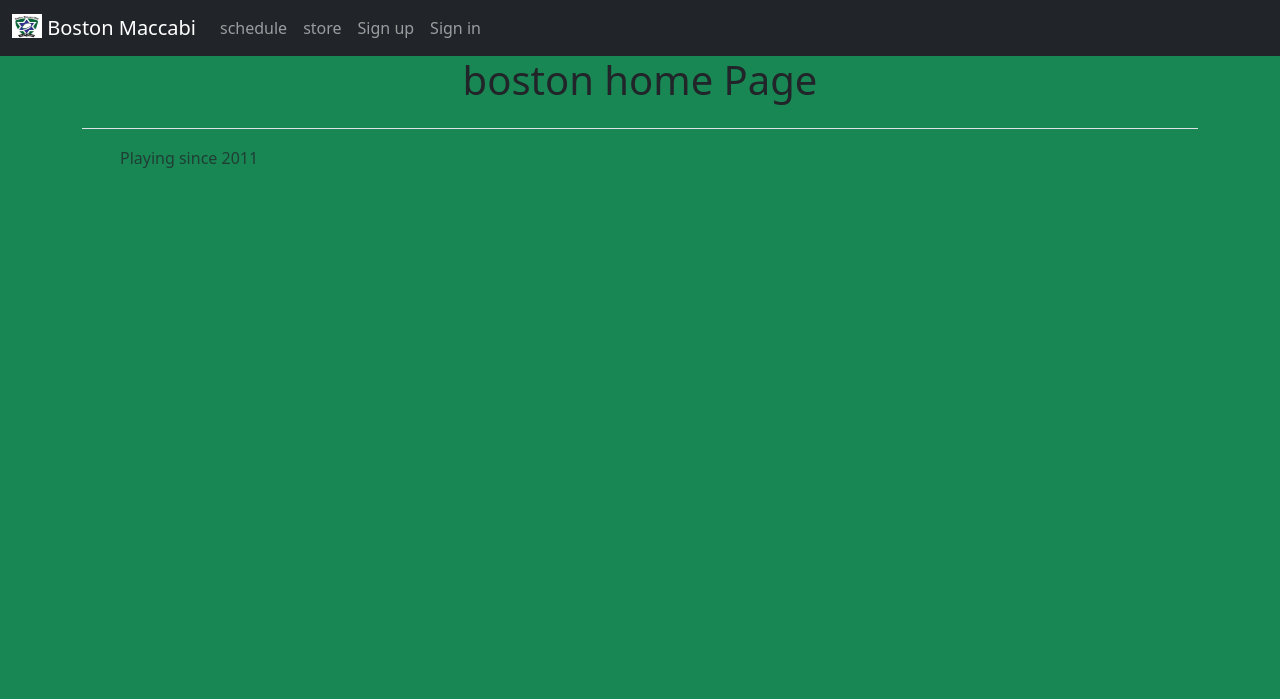
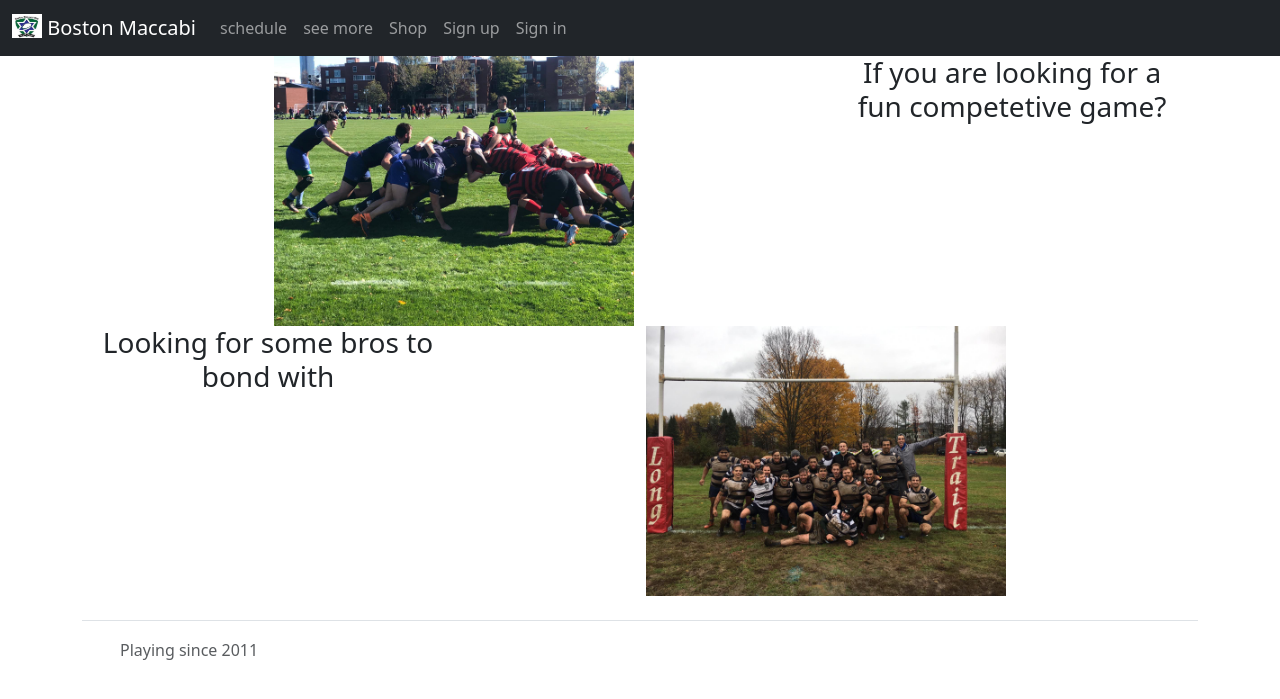
Before and after one commit to sotne/final_project-Flask, a Flask app: page / in a window 1280 px wide. Shown: the top 699 px of the page. Run offline with Flask 3, Linux system fonts and the light colour scheme.

Commit message:
added the more info page and a main page

```diff
--- a/app/routes.py
+++ b/app/routes.py
@@ -1,6 +1,10 @@
 from app import app
-from flask import render_template,url_for
+from flask import render_template,url_for,redirect
 
 @app.route('/')
 def index():
     return render_template('index.html')
+
+@app.route('/seemore')
+def see_more():
+    return render_template('knowmore.html')
--- a/app/templates/Footer.html
+++ b/app/templates/Footer.html
@@ -8,8 +8,8 @@
       </div>
 
       <ul class="nav col-md-4 justify-content-end list-unstyled d-flex">
-        <li class="ms-3 link-dark"><a class="text-muted" href="https://twitter.com/bosmaccabirfc?s=11&t=Y9teMcBwucC9m6ZrCLUOtA"><svg class="bi" width="24" height="24"><use xlink:href="#twitter"></use></svg></a></li>
-        <li class="ms-3"><a class="text-muted link-dark" href="https://instagram.com/bostonmaccabi?igshid=YmMyMTA2M2Y="><svg class="bi" width="24" height="24"><use xlink:href="#instagram"></use></svg></a></li>
+        <li class="ms-3"><a class="text-muted" href="https://twitter.com/bosmaccabirfc?s=11&t=Y9teMcBwucC9m6ZrCLUOtA"><svg class="bi" width="24" height="24"><use xlink:href="#twitter"></use></svg></a></li>
+        <li class="ms-3"><a class="link-dark" href="https://instagram.com/bostonmaccabi?igshid=YmMyMTA2M2Y="><svg class="bi" width="24" height="24"><use xlink:href="#instagram"></use></svg></a></li>
         <li class="ms-3"><a class="text-muted" href="https://www.facebook.com/BostonMaccabiRugby/?ref=page_internal"><svg class="bi" width="24" height="24"><use xlink:href="#facebook"></use></svg></a></li>
       </ul>
     </footer>
--- a/app/templates/NavBar.html
+++ b/app/templates/NavBar.html
@@ -13,7 +13,10 @@
             <a class="nav-link" href="#">schedule</a>
           </li>
           <li class="nav-item">
-            <a class="nav-link" href="https://teamlocker.squadlocker.com/#/lockers/boston-maccabi">store</a>
+            <a class="nav-link" href="{{ url_for( 'see_more' ) }}">see more</a>
+          </li>
+          <li class="nav-item">
+            <a class="nav-link" href="https://teamlocker.squadlocker.com/#/lockers/boston-maccabi">Shop</a>
           </li>
           <li class="nav-item">
             <a class="nav-link" href="#">Sign up</a>
--- a/app/templates/base.html
+++ b/app/templates/base.html
@@ -7,7 +7,7 @@
     <link rel="stylesheet" href="https://cdn.jsdelivr.net/npm/bootstrap@5.3.0-alpha1/dist/css/bootstrap.min.css">
     <title>Boston Maccabis| {% block title %} Main Page {% endblock %}</title>
 </head>
-<body class="bg-success">
+<body class="">
 
     {% include 'Navbar.html'%}
 
--- a/app/templates/index.html
+++ b/app/templates/index.html
@@ -4,7 +4,29 @@
 {% block title%} HomePage {% endblock title%}
 
 {% block content %}
+<div class="container lg-4 md-3 sm-6 text-center w-auto">
+    <div class="row">
+        <div class="col-8">
+            <img src="{{ url_for('static', filename='images/pic3.jpg')}}" class="w-50" alt="">
+        </div>
+        <div class="col-4">
+            <h3>If you are looking for a fun competetive game?</h3>
+        </div>
+    </div>
+    <div class="row">
+        <div class="col-4">
+            <h3>Looking for some bros to bond with </h3>
+        </div>
+        <div class="col-8">
+            <img src="{{ url_for('static', filename='images/pic7.jpg')}}" class="w-50"alt="">
+        </div>
 
-<h1 class="text-center">boston home Page</h1>
+    </div>
+</div>
 
+
+
+<!-- this is where i will put post and comments that are meant to see quick such as updates -->
+<!-- only logged in people can make post -->
+<!-- assigned highier ups can delete post as well -->
 {% endblock %}
```
Also changed, not shown: app/templates/knowmore.html (added, +25 -0 lines), app/static/images/facebook.png (added), app/static/images/hudle.jpg (added), app/static/images/instagram.png (added), app/static/images/twitter.png (added).
